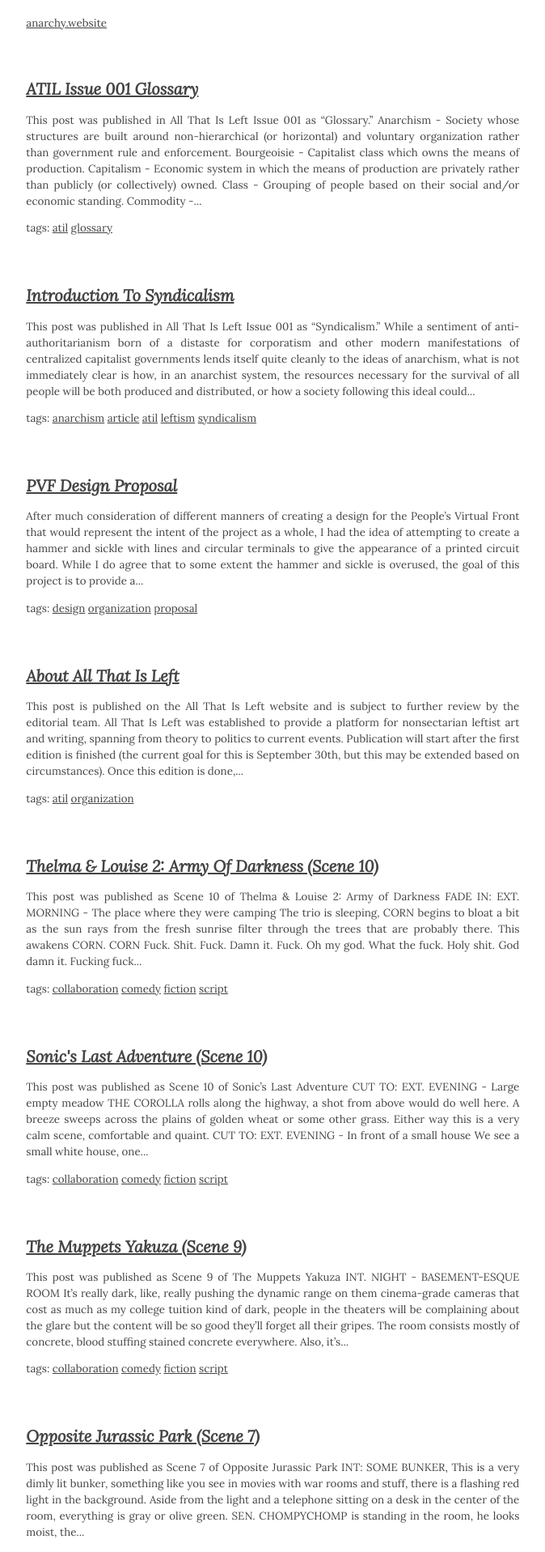
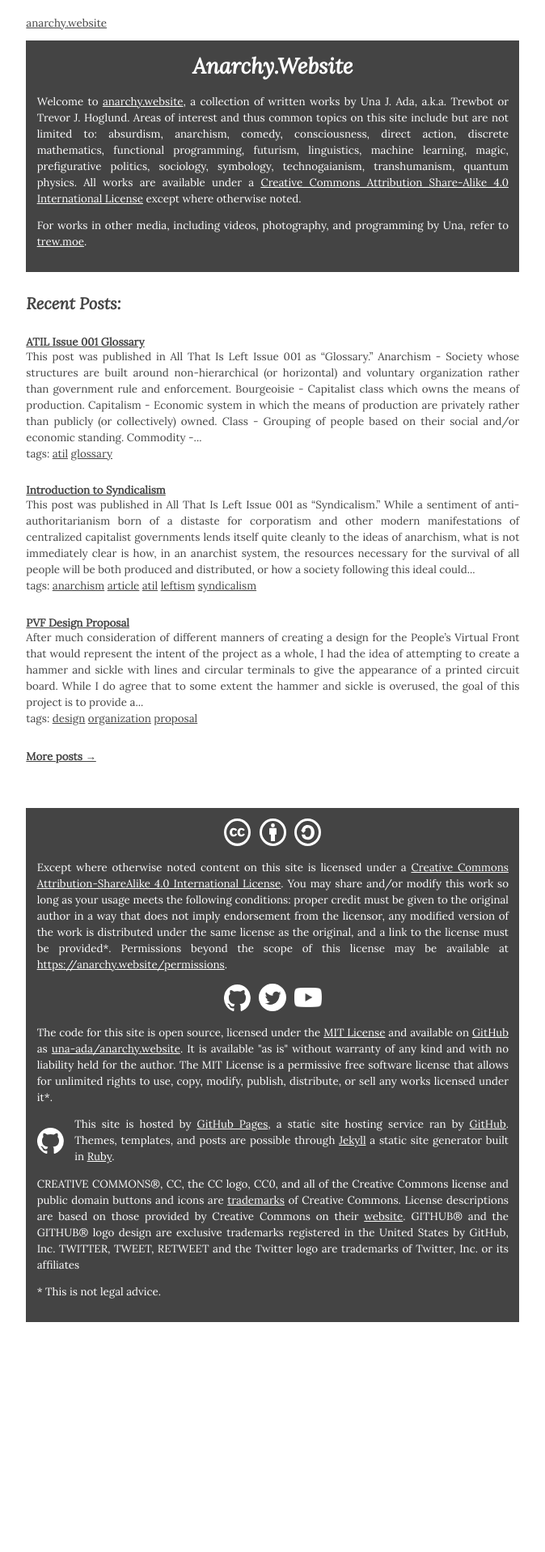
Before and after one commit to una-ada/anarchy.website, a Jekyll site: the page built from index.md, in a window 1280 px wide. Shown: the top 1917 px of the page at 81% size, without its empty margins (101-775 px from the left). Built offline with Jekyll 4.4.1, drawn with Linux system fonts in a browser that asks for light colours; some web fonts are replaced; after the commit the page ends 1633 px from its top, so only the background shows below that; some of the changed text lies outside the part shown.

Commit message:
adding new index

```diff
--- a/_data/people.yml
+++ b/_data/people.yml
@@ -36,4 +36,5 @@ uja:
         USA.
     name: Una J. Ada
     email: una@anarchy.website
+    img: /assets/img/me.jpg
     url: https://anarchy.website
--- a/_includes/head.html
+++ b/_includes/head.html
@@ -2,7 +2,7 @@
 	<title>{{ page.title | default: site.github.repository_name }}</title>
     <link rel="stylesheet" href="{{ '/assets/css/style.css?v=' | append: site.github.build_revision | relative_url }}">
     <link rel="stylesheet" href="https://fonts.googleapis.com/css?family=Lora:400,400i|Playfair+Display:700i">
-	<link rel="shortcut icon" type="image/png" href="/assets/img/favicon.png"/>
+	<link rel="shortcut icon" type="image/png" href="/assets/img/me.jpg"/>
 	<meta charset="utf-8">
 	<meta http-equiv="X-UA-Compatible" content="chrome=1">
 	<meta name="viewport" content="width=device-width">
--- a/_includes/preview.html
+++ b/_includes/preview.html
@@ -1,5 +1,5 @@
 <div class="preview" data-tags="{{ post.tags }}">
-    <a href="{{ include.post.url }}"><h2>{{ post.title }}</h2></a>
+    <a href="{{ include.post.url }}"><b>{{ post.title }}</b></a>
     <p>
         {% if include.post.description %}
             {{ include.post.description }}
--- /dev/null
+++ b/_layouts/index.html
@@ -0,0 +1,32 @@
+---
+layout: default
+---
+
+<div class="bio">
+    <h1 style="margin-top:0;">Anarchy.Website</h1>
+    <p>
+        Welcome to <a href="/">anarchy.website</a>, a collection of written
+        works by Una J. Ada, a.k.a. Trewbot or Trevor J. Hoglund. Areas of
+        interest and thus common topics on this site include but are not limited
+        to: absurdism, anarchism, comedy, consciousness, direct action, discrete
+        mathematics, functional programming, futurism, linguistics, machine
+        learning, magic, prefigurative politics, sociology, symbology,
+        technogaianism, transhumanism, quantum physics. All works are available
+        under a
+        <a href="https://creativecommons.org/licenses/by-sa/4.0/">Creative
+        Commons Attribution Share-Alike 4.0 International License</a> except
+        where otherwise noted.
+    </p>
+    <p>
+        For works in other media, including videos, photography, and programming
+        by Una, refer to <a href="https://trew.moe">trew.moe</a>.
+    </p>
+</div>
+
+<h2 style="margin-top:2rem;">Recent posts:</h2>
+
+{% for post in site.posts limit:3%}
+    {% include preview.html post=post %}
+{% endfor %}
+
+<p><strong><a href="/archive">More posts &rarr;</a></strong></p>
--- a/assets/css/style.scss
+++ b/assets/css/style.scss
@@ -5,10 +5,11 @@
 
 // Elements
 a				{text-decoration:underline;color:#444;}
-body			{font-family:'Lora',serif;margin:1.5rem 1.5rem 0 10rem;padding-bottom:50vh;width:610px;}
+.bio			{background:#444;color:white;margin:1rem 0;padding:1rem;}
+.bio a			{color:#fff !important;}
 blockquote		{padding-left:10px;border-left:2px solid #444;margin:0;}
 blockquote p	{margin:0.5rem 0;}
-.byline			{}
+body			{font-family:'Lora',serif;margin:1.5rem 1.5rem 0 10rem;padding-bottom:50vh;width:610px;}
 code        	{font-family:monospace;}
 //.content p:first-child:first-letter{font-size:4rem;float:left;padding:0 0.5rem 0 0;line-height:4rem;}
 center *		{text-align:center !important;}
@@ -26,6 +27,8 @@ img,video		{max-width:calc(100% - 1rem);}
 p				{line-height:1.5rem;text-align:justify;}
 p>span.MathJax_SVG{margin-bottom: -1em !important;}
 pre        		{background:#fff;border:1px solid #555;overflow:visible !important;padding:10px !important;tab-size:4;}
+.preview		{margin:2rem 0;}
+.preview p		{margin:0;}
 small       	{font-size:0.8rem;text-align:justify;}
 sub				{vertical-align:bottom;position:relative;bottom:-0.3em;}
 sup				{vertical-align:top;position:relative;top:-0.3em;}
```
Also changed, not shown: archive.md (added, +3 -0 lines), index.md (+1 -1 lines), assets/img/aw-c-l.svg (deleted), assets/img/aw-c-r.svg (deleted), assets/img/aw-s-l.svg (deleted), assets/img/aw-s-link.svg (deleted), assets/img/aw-s-r.svg (deleted), assets/img/aw-u-b.svg (deleted), assets/img/aw-u-t.svg (deleted), assets/img/aw.png (deleted), assets/img/aw.svg (deleted), assets/img/favicon.png (deleted), assets/img/me.jpg (added).
